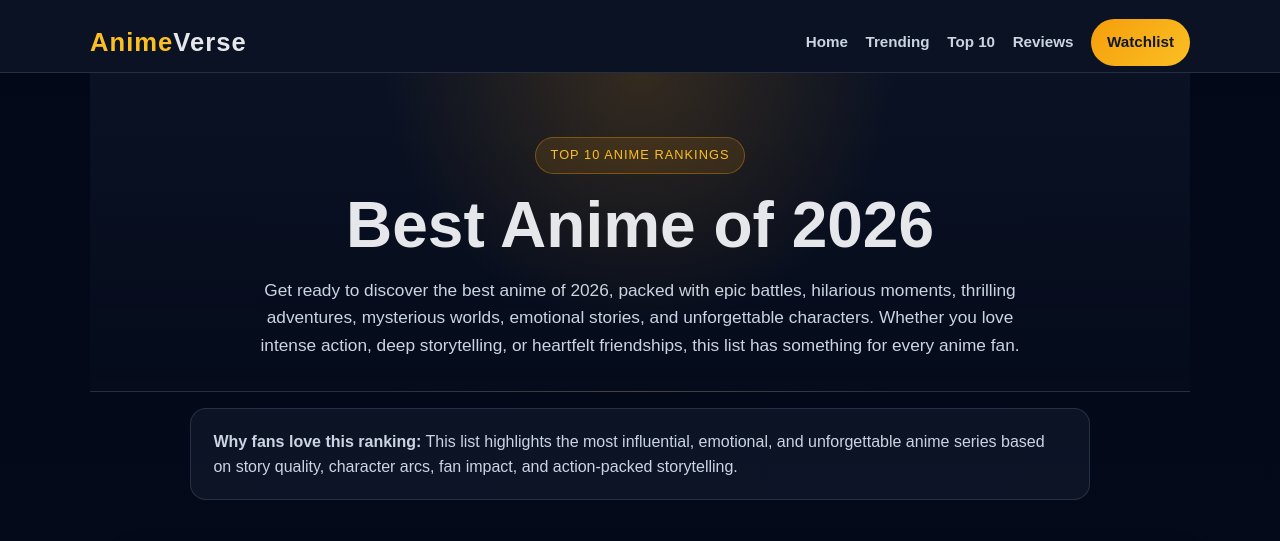
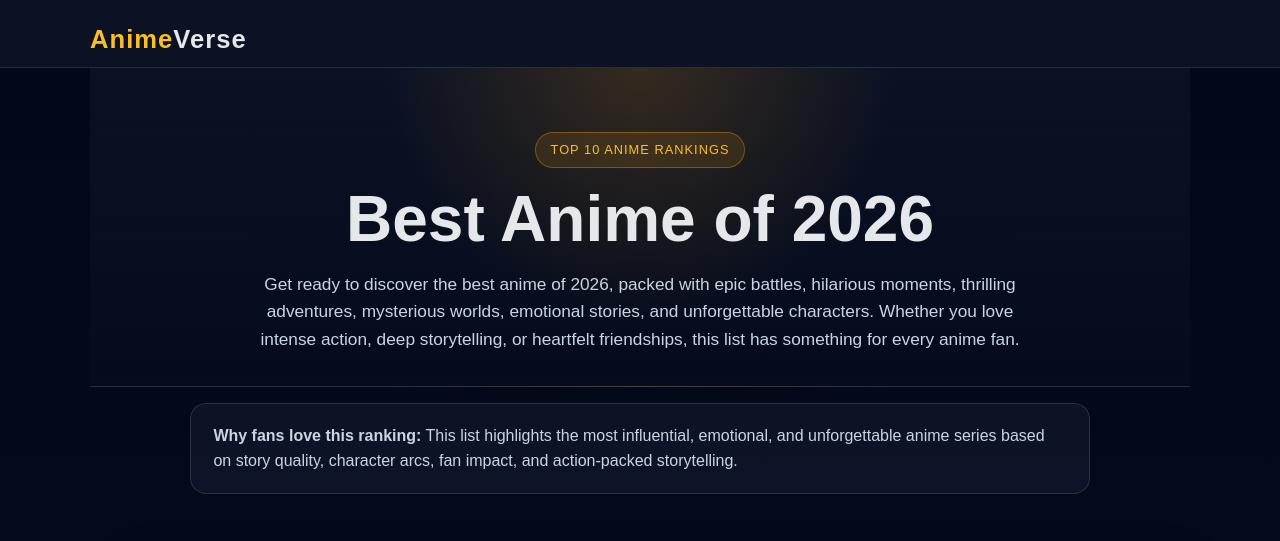
Before and after one commit to devaaynwashere/Best-Anime, a plain HTML site: page Anime.html in a window 1280 px wide. Shown: the top 541 px of the page. Drawn offline with Linux system fonts and the light colour scheme.

Commit message:
Remove nav buttons from header

```diff
--- a/Anime.html
+++ b/Anime.html
@@ -277,13 +277,6 @@
     <header class="site-header">
         <div class="container brand">
             <h1><span>Anime</span>Verse</h1>
-            <nav class="main-nav" aria-label="Main navigation">
-                <a href="#top">Home</a>
-                <a href="#featured">Trending</a>
-                <a href="#rankings">Top 10</a>
-                <a href="#reviews">Reviews</a>
-                <a href="#rankings" class="nav-cta">Watchlist</a>
-            </nav>
         </div>
     </header>
 
```
